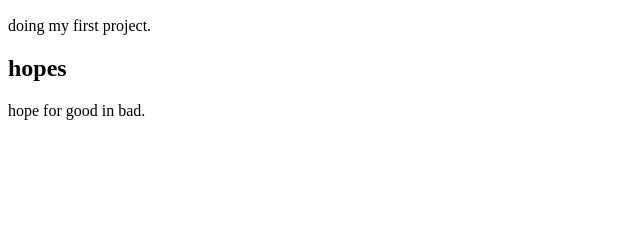
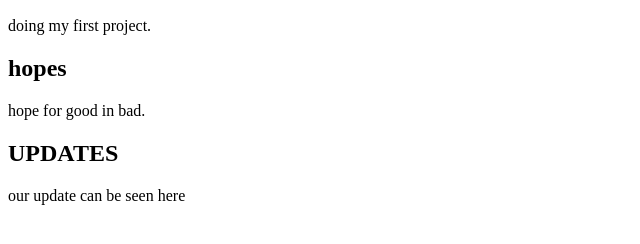
Before and after one commit to oneo48/myne, a plain HTML site: page index.html in a window 1280 px wide. Shown: the part 96-340 px from the top of the page, without its empty margins (0-640 px from the left). Drawn offline with Linux system fonts and the light colour scheme.

Commit message:
Update index.html

```diff
--- a/index.html
+++ b/index.html
@@ -11,5 +11,10 @@
         <p>
             hope for good in bad.
         </p>
+        <h2>UPDATES </h2>
+        <p>
+            our update can be seen here
+
+        </p>
     </body>
 </html>
```
